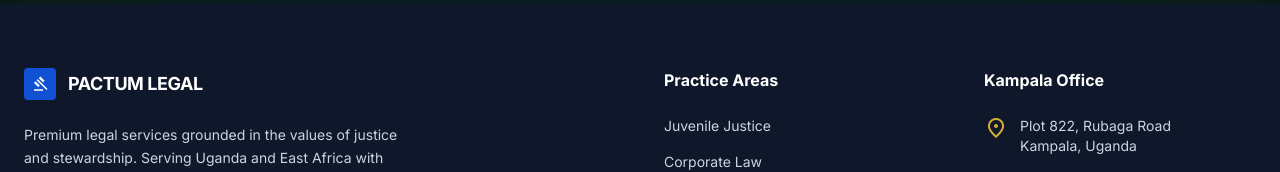
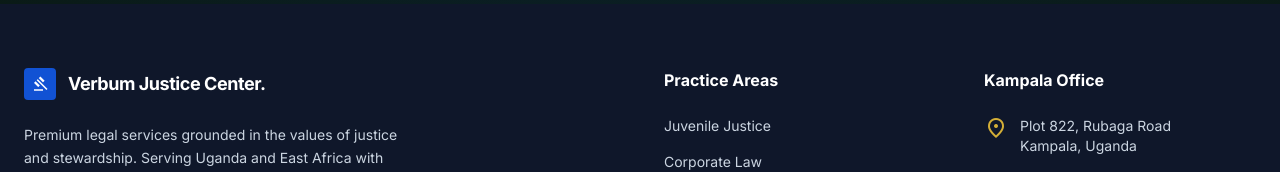
Before and after one commit to MuriisaJohn/Pactum-legal-chambers, a React (Vite) app: page / in a window 1280 px wide. Shown: the part 4736-4908 px from the top of the page. Built offline with nearby package versions, Linux system fonts and the light colour scheme; a web font is replaced by a local one.

Commit message:
Update Footer.tsx

```diff
--- a/components/Footer.tsx
+++ b/components/Footer.tsx
@@ -11,7 +11,7 @@
             <div className="size-8 bg-primary flex items-center justify-center rounded">
               <span className="material-symbols-outlined text-white text-lg">gavel</span>
             </div>
-            <h2 className="text-lg font-bold text-white tracking-tight">PACTUM LEGAL</h2>
+            <h2 className="text-lg font-bold text-white tracking-tight">Verbum Justice Center.</h2>
           </div>
           <p className="text-sm leading-relaxed max-w-sm">
             Premium legal services grounded in the values of justice and stewardship. Serving Uganda and East Africa with excellence and Christian integrity since 2012.
```
